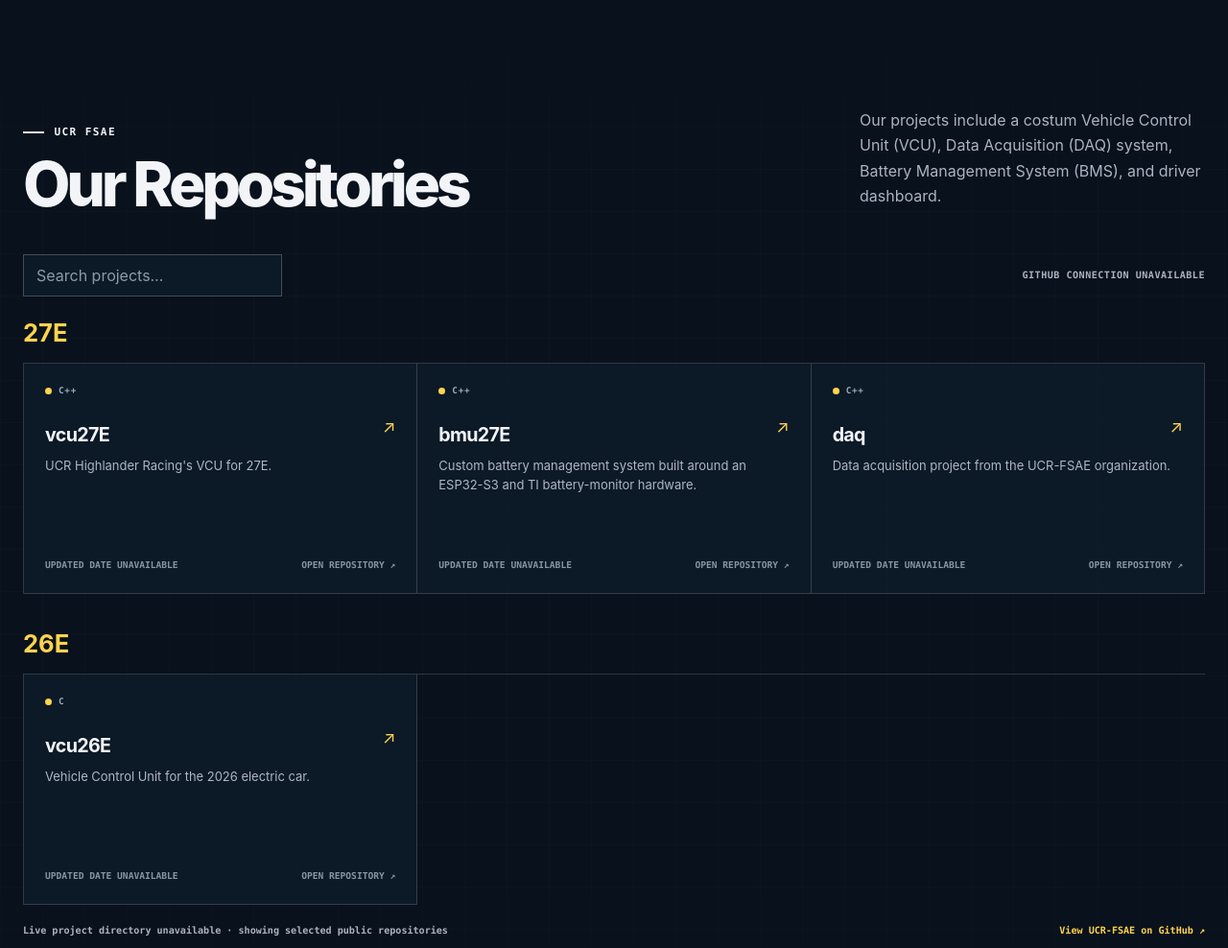
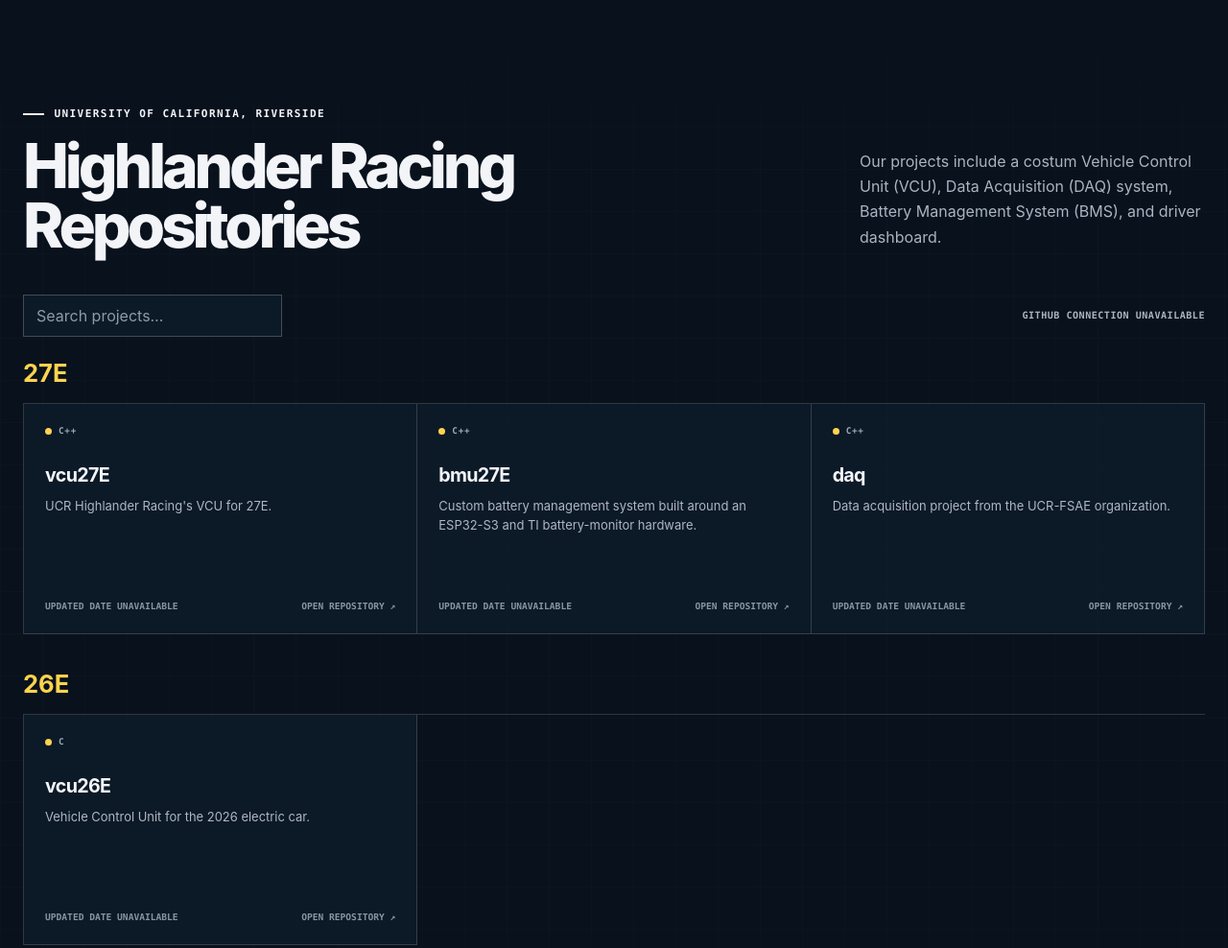
Before and after one commit to UCR-FSAE/ucr-fsae-cs.github.io, a plain HTML site: page index.html in a window 1280 px wide. Shown: the top 988 px of the page at 96% size. Drawn offline with Linux system fonts and the light colour scheme; no server answers.

Commit message:
Removed yellow arrows and reworded titles

```diff
--- a/index.html
+++ b/index.html
@@ -67,7 +67,6 @@
     .repo-card-foot { display: flex; align-items: center; justify-content: space-between; gap: 12px; margin-top: auto; padding-top: 25px; color: #8795a4; font: 600 .6rem/1.4 var(--mono); text-transform: uppercase; }
     .repo-card a { display: flex; align-items: center; justify-content: space-between; gap: 12px; text-decoration: none; }
     .repo-card a:hover h4 { color: var(--gold); }
-    .repo-card .arrow { color: var(--gold); font-size: 1.1rem; }
     .repo-empty { grid-column: 1 / -1; padding: 42px 24px; border-right: 1px solid var(--line-light); border-bottom: 1px solid var(--line-light); color: #aeb8c4; }
     .repo-empty strong { display: block; margin-bottom: 8px; color: #fff; }
     .repo-bottom { display: flex; align-items: center; justify-content: space-between; gap: 16px; padding-top: 20px; color: #aab5c1; font: 600 .63rem/1.4 var(--mono); }
@@ -107,8 +106,8 @@
       <div class="wrap">
         <div class="section-head">
           <div>
-            <div class="eyebrow">UCR FSAE</div>
-            <h2>Our Repositories</h2>
+            <div class="eyebrow">University of California, Riverside</div>
+            <h2>Highlander Racing Repositories</h2>
           </div>
           <p>Our projects include a costum Vehicle Control Unit (VCU), Data Acquisition (DAQ) system, Battery Management System (BMS), and driver dashboard.</p>
         </div>
@@ -191,7 +190,7 @@
         return '<article class="repo-card">' +
           '<div class="repo-card-head"><span class="repo-language">' + escapeHtml(language) + '</span>' + forkBadge + '</div>' +
           '<a href="' + escapeHtml(repo.html_url) + '" target="_blank" rel="noopener noreferrer" aria-label="Open ' + escapeHtml(repo.name) + ' on GitHub">' +
-            '<h4>' + escapeHtml(repo.name) + '</h4><span class="arrow" aria-hidden="true">↗</span>' +
+            '<h4>' + escapeHtml(repo.name) + '</h4>' +
           '</a>' +
           '<p>' + escapeHtml(description) + '</p>' +
           '<div class="repo-card-foot"><span>' + (repo.archived ? "Archived" : "Updated " + escapeHtml(relativeDate(repo.updated_at))) + '</span><span>Open repository ↗</span></div>' +
```
